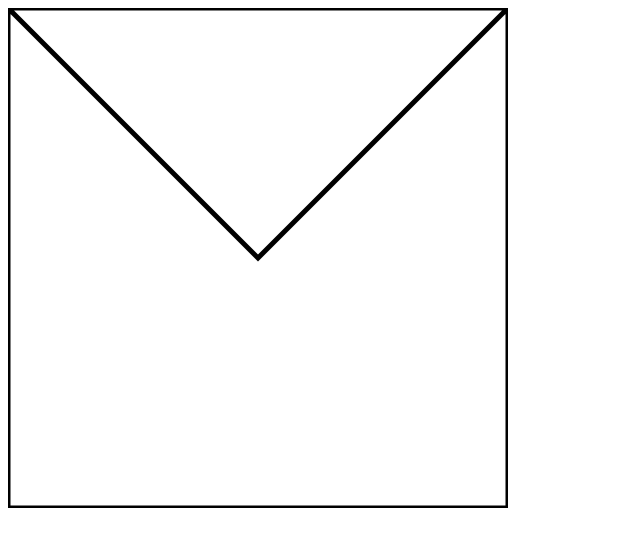
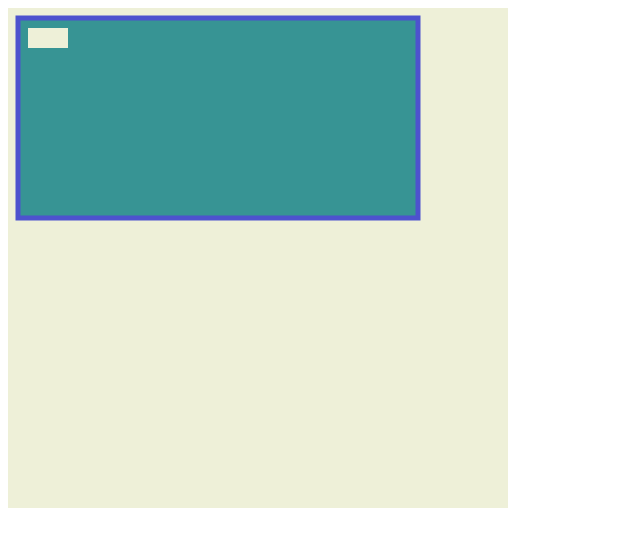
Before and after one commit to hagiomassaru/treinando_html, a plain HTML site: page index_canvas2.html in a window 1280 px wide. Shown: the whole page, without its empty margins (0-640 px from the left). Drawn offline with Linux system fonts and the light colour scheme.

Commit message:
canvas treinando formas geometricas

```diff
--- a/index_canvas.html
+++ b/index_canvas2.html
@@ -7,14 +7,17 @@
     <title>Document</title>
 
     <style>
-        .tela{
-            background-color: beige;
+        #tela{
+            background-color: rgb(238, 240, 216);
+            width: 500px;
+            height: 500px;
         }
 
     </style>
 </head>
 <body>
     <canvas id="tela" width="500px" height="500px"></canvas>
-    <script src="./script_canvas.js"></script>
+
+    <script src="./script_canvas2.js"></script>
 </body>
 </html>
--- /dev/null
+++ b/script_canvas2.js
@@ -0,0 +1,11 @@
+let tela = document.getElementById("tela");
+
+let ctx = tela.getContext("2d");
+ctx.rect(10,10,400,200);
+ctx.strokeStyle = '#4d52ce';
+ctx.fillStyle = '#379494';
+ctx.lineWidth = 5;
+ctx.fill();
+ctx.stroke();
+
+ctx.clearRect(20,20,40,20);
```
